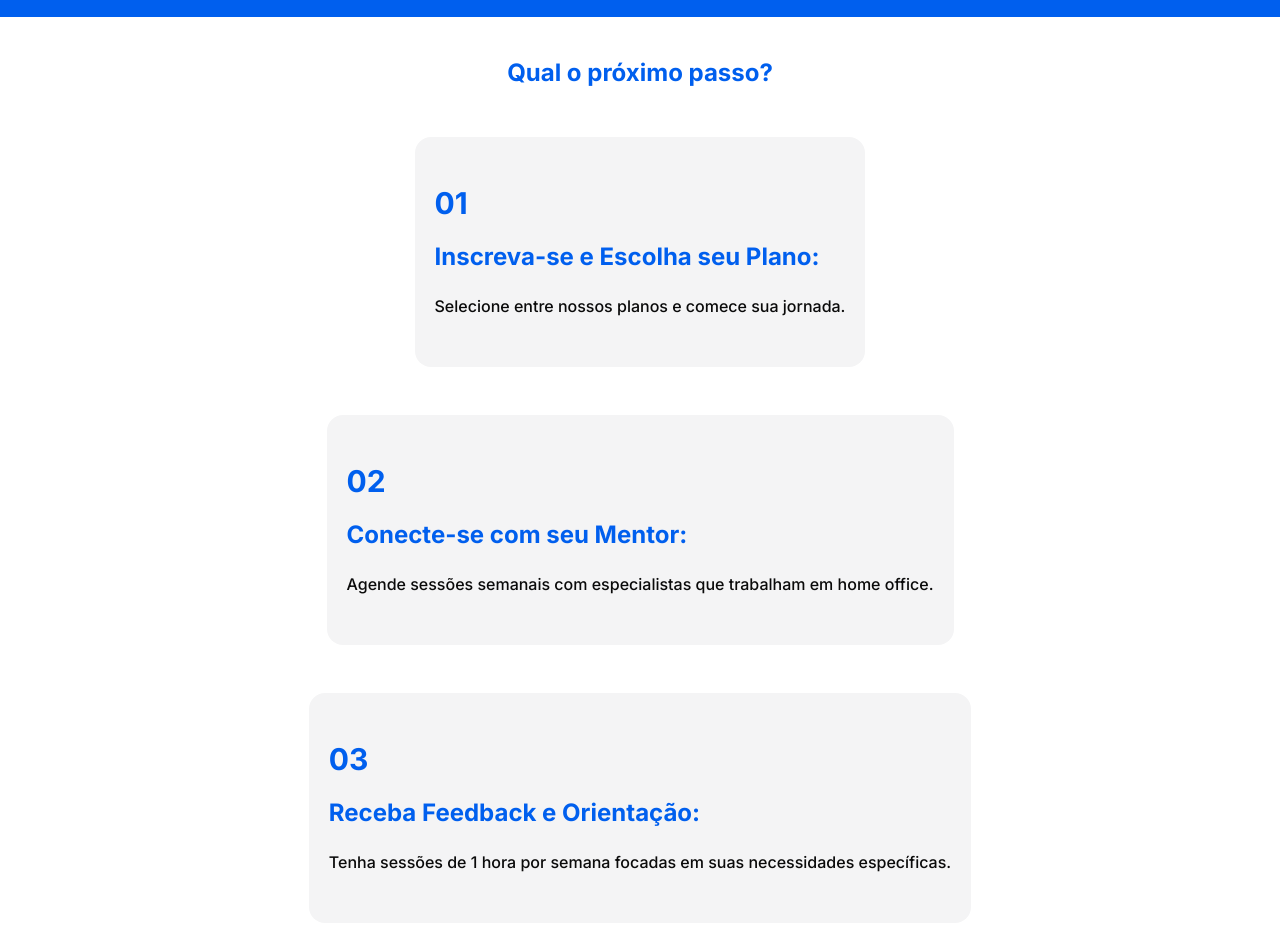
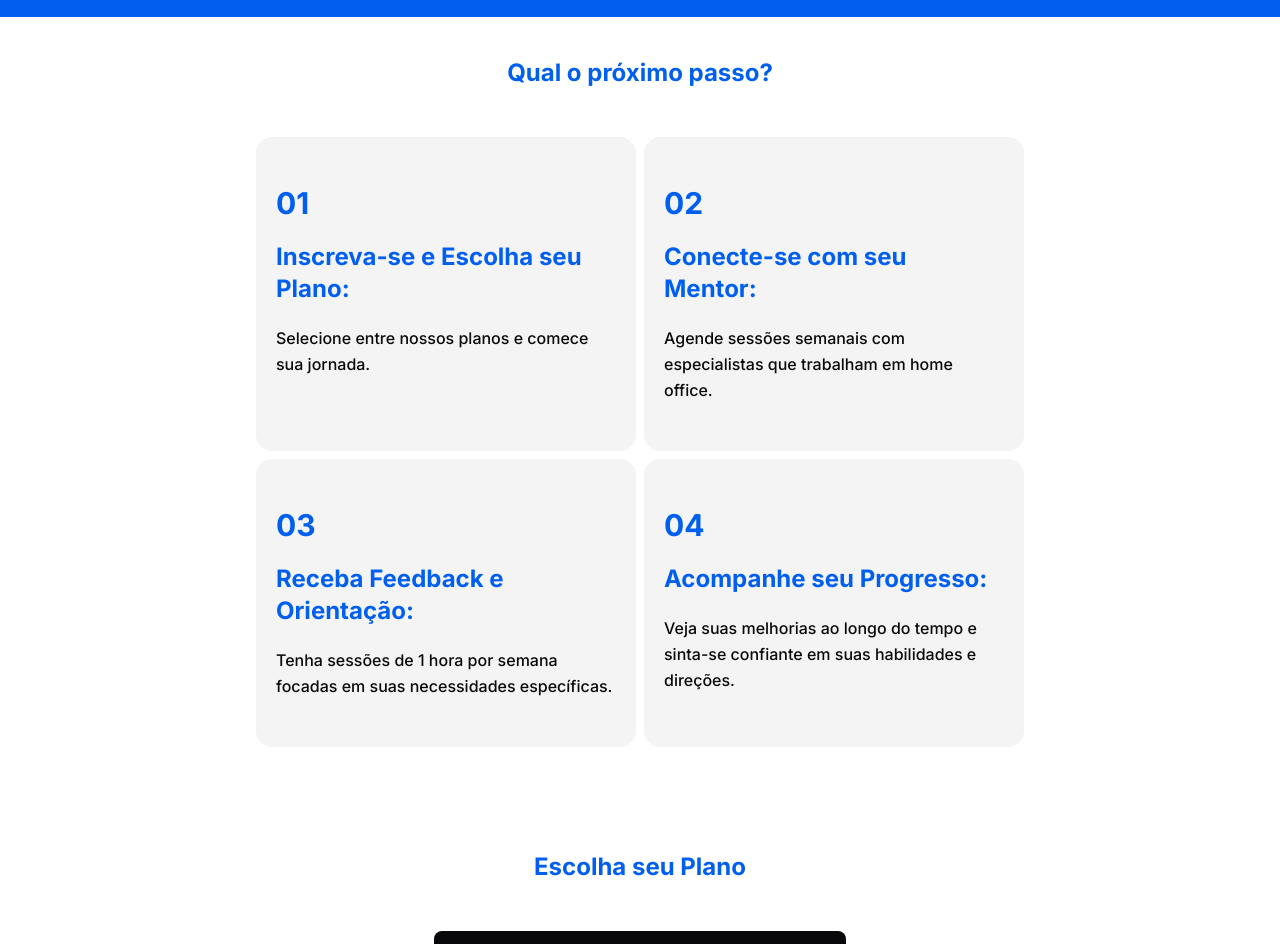
Before and after one commit to gustavogarciac/aceleracao-impulse, a Next.js app: page / in a window 1280 px wide. Shown: the part 3760-4704 px from the top of the page. Built offline with nearby package versions, Linux system fonts and the light colour scheme.

Commit message:
feat: next steps section responsivity

```diff
--- a/src/app/_components/sections/next-steps-section.tsx
+++ b/src/app/_components/sections/next-steps-section.tsx
@@ -5,11 +5,12 @@
 
 export const NextStepsSection = () => {
   return (
-    <section className="flex flex-col items-center justify-center gap-12 pt-10 px-6 pb-20">
+    <section className="flex flex-col items-center justify-center gap-12 pt-10 px-6 pb-20 ">
       <h2 className="subtitle text-center font-bold text-2xl text-theme-blue-default">
         Qual o próximo passo?
       </h2>
 
+      <div className="grid grid-cols-1 gap-12 md:grid-cols-2 md:gap-2 lg:max-w-3xl mx-auto">
         {nextStepsCards.map((card, index) => (
           <Card key={card.title} variant={'secondary'}>
             <CardIndex index={index + 1} variant={'secondary'} />
@@ -17,6 +18,7 @@
             <CardContent>{card.content}</CardContent>
           </Card>
         ))}
+      </div>
     </section>
   )
 }
```
Lines whose indentation alone changed are shown as unchanged.
